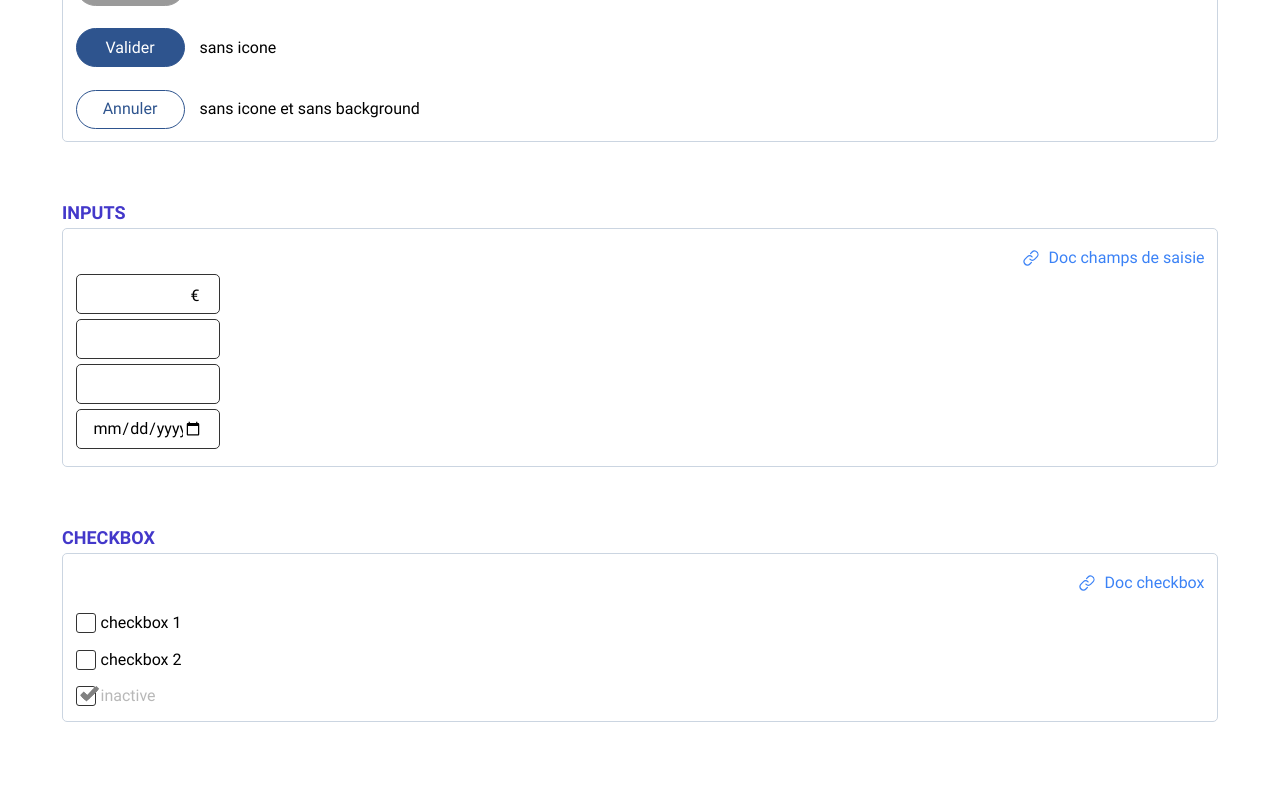
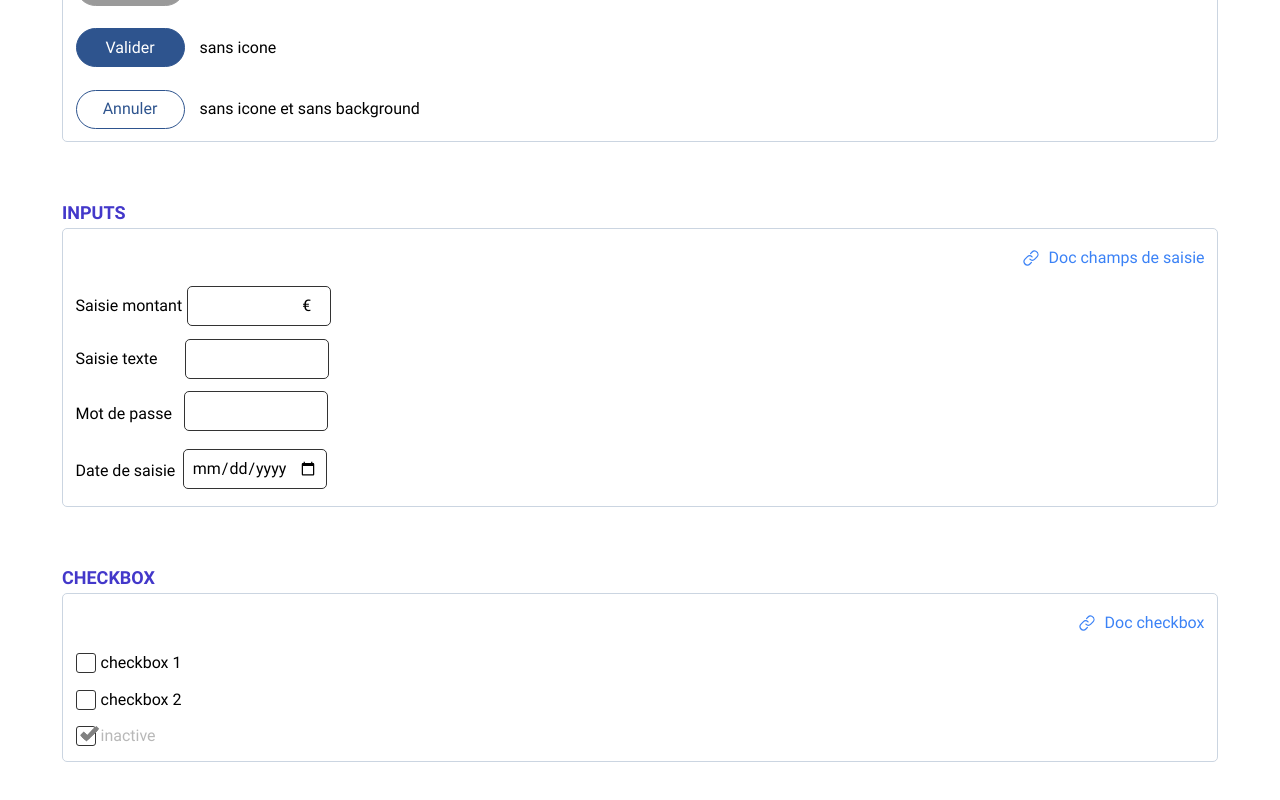
Before and after one commit to elixian/ds-pro, an Angular app: page / in a window 1280 px wide. Shown: the part 688-1488 px from the top of the page. Built offline with nearby package versions, Linux system fonts and the light colour scheme.

Commit message:
reglage de problèmes de marges

```diff
--- a/src/app/app.component.html
+++ b/src/app/app.component.html
@@ -11,7 +11,14 @@
   <div class="flex flex-col mb-24">
     <h1 class="text-indigo-700  mb-1 mt-5 ">Boutons Radio</h1>
     <div class="p-5 border border-slate-300 rounded-lg flex flex-col align-middle">
-      <a href="/doc/components/RadioButtonComponent.html" class="flex items-center justify-end text-blue-500 hover:text-blue-700"><svg xmlns="http://www.w3.org/2000/svg" xmlns:xlink="http://www.w3.org/1999/xlink" aria-hidden="true" role="img" class="w-8 mr-3" width="32" height="32" preserveAspectRatio="xMidYMid meet" viewBox="0 0 256 256"><path fill="currentColor" d="M225.3 82.7a51.8 51.8 0 0 1-15.3 36.8l-28.3 28.3a52 52 0 0 1-73.5 0a8 8 0 1 1 11.3-11.3a36.1 36.1 0 0 0 50.9 0l28.3-28.3a36 36 0 1 0-50.9-50.9L128 77.1a8 8 0 0 1-11.3-11.3L136.5 46a52.1 52.1 0 0 1 88.8 36.7ZM128 178.9l-19.8 19.8a36 36 0 0 1-50.9-50.9l28.3-28.3a36.1 36.1 0 0 1 50.9 0a8 8 0 0 0 11.3-11.3a52 52 0 0 0-73.5 0L46 136.5a52 52 0 1 0 73.5 73.5l19.8-19.8a8 8 0 0 0-11.3-11.3Z"></path></svg> <span>
+      <a href="/doc/components/RadioButtonComponent.html"
+        class="flex items-center justify-end text-blue-500 hover:text-blue-700"><svg xmlns="http://www.w3.org/2000/svg"
+          xmlns:xlink="http://www.w3.org/1999/xlink" aria-hidden="true" role="img" class="w-8 mr-3" width="32"
+          height="32" preserveAspectRatio="xMidYMid meet" viewBox="0 0 256 256">
+          <path fill="currentColor"
+            d="M225.3 82.7a51.8 51.8 0 0 1-15.3 36.8l-28.3 28.3a52 52 0 0 1-73.5 0a8 8 0 1 1 11.3-11.3a36.1 36.1 0 0 0 50.9 0l28.3-28.3a36 36 0 1 0-50.9-50.9L128 77.1a8 8 0 0 1-11.3-11.3L136.5 46a52.1 52.1 0 0 1 88.8 36.7ZM128 178.9l-19.8 19.8a36 36 0 0 1-50.9-50.9l28.3-28.3a36.1 36.1 0 0 1 50.9 0a8 8 0 0 0 11.3-11.3a52 52 0 0 0-73.5 0L46 136.5a52 52 0 1 0 73.5 73.5l19.8-19.8a8 8 0 0 0-11.3-11.3Z">
+          </path>
+        </svg> <span>
           Doc radio bouton
         </span></a>
 
@@ -37,7 +44,14 @@
 
   <h1 class="text-indigo-700  mb-2 mt-5 ">Boutons</h1>
   <div class="p-3 border border-slate-300 rounded-lg flex flex-col align-middle gap-5 mb-24">
-    <a href="/doc/components/ButtonsComponent.html" class="flex items-center justify-end text-blue-500 hover:text-blue-700"><svg xmlns="http://www.w3.org/2000/svg" xmlns:xlink="http://www.w3.org/1999/xlink" aria-hidden="true" role="img" class="w-8 mr-3" width="32" height="32" preserveAspectRatio="xMidYMid meet" viewBox="0 0 256 256"><path fill="currentColor" d="M225.3 82.7a51.8 51.8 0 0 1-15.3 36.8l-28.3 28.3a52 52 0 0 1-73.5 0a8 8 0 1 1 11.3-11.3a36.1 36.1 0 0 0 50.9 0l28.3-28.3a36 36 0 1 0-50.9-50.9L128 77.1a8 8 0 0 1-11.3-11.3L136.5 46a52.1 52.1 0 0 1 88.8 36.7ZM128 178.9l-19.8 19.8a36 36 0 0 1-50.9-50.9l28.3-28.3a36.1 36.1 0 0 1 50.9 0a8 8 0 0 0 11.3-11.3a52 52 0 0 0-73.5 0L46 136.5a52 52 0 1 0 73.5 73.5l19.8-19.8a8 8 0 0 0-11.3-11.3Z"></path></svg> <span>
+    <a href="/doc/components/ButtonsComponent.html"
+      class="flex items-center justify-end text-blue-500 hover:text-blue-700"><svg xmlns="http://www.w3.org/2000/svg"
+        xmlns:xlink="http://www.w3.org/1999/xlink" aria-hidden="true" role="img" class="w-8 mr-3" width="32" height="32"
+        preserveAspectRatio="xMidYMid meet" viewBox="0 0 256 256">
+        <path fill="currentColor"
+          d="M225.3 82.7a51.8 51.8 0 0 1-15.3 36.8l-28.3 28.3a52 52 0 0 1-73.5 0a8 8 0 1 1 11.3-11.3a36.1 36.1 0 0 0 50.9 0l28.3-28.3a36 36 0 1 0-50.9-50.9L128 77.1a8 8 0 0 1-11.3-11.3L136.5 46a52.1 52.1 0 0 1 88.8 36.7ZM128 178.9l-19.8 19.8a36 36 0 0 1-50.9-50.9l28.3-28.3a36.1 36.1 0 0 1 50.9 0a8 8 0 0 0 11.3-11.3a52 52 0 0 0-73.5 0L46 136.5a52 52 0 1 0 73.5 73.5l19.8-19.8a8 8 0 0 0-11.3-11.3Z">
+        </path>
+      </svg> <span>
         Doc boutons
       </span></a>
     <div class="flex items-center">
@@ -63,22 +77,48 @@
   <!-- SECTION INPUT -->
 
   <h1 class="text-indigo-700 mb-2 mt-5 ">Inputs</h1>
-  <div class="p-5 border border-slate-300 rounded-lg flex flex-col align-middle mb-24">
-    <a href="/doc/components/InputComponent.html" class="flex items-center justify-end text-blue-500 hover:text-blue-700"><svg xmlns="http://www.w3.org/2000/svg" xmlns:xlink="http://www.w3.org/1999/xlink" aria-hidden="true" role="img" class="w-8 mr-3" width="32" height="32" preserveAspectRatio="xMidYMid meet" viewBox="0 0 256 256"><path fill="currentColor" d="M225.3 82.7a51.8 51.8 0 0 1-15.3 36.8l-28.3 28.3a52 52 0 0 1-73.5 0a8 8 0 1 1 11.3-11.3a36.1 36.1 0 0 0 50.9 0l28.3-28.3a36 36 0 1 0-50.9-50.9L128 77.1a8 8 0 0 1-11.3-11.3L136.5 46a52.1 52.1 0 0 1 88.8 36.7ZM128 178.9l-19.8 19.8a36 36 0 0 1-50.9-50.9l28.3-28.3a36.1 36.1 0 0 1 50.9 0a8 8 0 0 0 11.3-11.3a52 52 0 0 0-73.5 0L46 136.5a52 52 0 1 0 73.5 73.5l19.8-19.8a8 8 0 0 0-11.3-11.3Z"></path></svg> <span>
+  <div class="p-5 border border-slate-300 rounded-lg flex flex-col align-middle mb-24 gap-5">
+    <a href="/doc/components/InputComponent.html"
+      class="flex items-center justify-end text-blue-500 hover:text-blue-700"><svg xmlns="http://www.w3.org/2000/svg"
+        xmlns:xlink="http://www.w3.org/1999/xlink" aria-hidden="true" role="img" class="w-8 mr-3" width="32" height="32"
+        preserveAspectRatio="xMidYMid meet" viewBox="0 0 256 256">
+        <path fill="currentColor"
+          d="M225.3 82.7a51.8 51.8 0 0 1-15.3 36.8l-28.3 28.3a52 52 0 0 1-73.5 0a8 8 0 1 1 11.3-11.3a36.1 36.1 0 0 0 50.9 0l28.3-28.3a36 36 0 1 0-50.9-50.9L128 77.1a8 8 0 0 1-11.3-11.3L136.5 46a52.1 52.1 0 0 1 88.8 36.7ZM128 178.9l-19.8 19.8a36 36 0 0 1-50.9-50.9l28.3-28.3a36.1 36.1 0 0 1 50.9 0a8 8 0 0 0 11.3-11.3a52 52 0 0 0-73.5 0L46 136.5a52 52 0 1 0 73.5 73.5l19.8-19.8a8 8 0 0 0-11.3-11.3Z">
+        </path>
+      </svg> <span>
         Doc champs de saisie
       </span></a>
-    <app-input class="w-28 mb-2 block  data-currency" [type]="'number'"></app-input>
-    <app-input class="w-44 mb-2 block" [type]="'number'"></app-input>
+    <div class="flex items-center gap-2">
+      <label for="">Saisie montant</label>
+      <app-input class="w-28  block  data-currency" [type]="'number'"></app-input>
+    </div>
+    <div class="flex items-center gap-11">
+      <label for="">Saisie texte</label>
+      <app-input class="w-44 block" ></app-input>
+    </div>
+    <div class="flex items-center gap-5">
+      <label for="">Mot de passe</label>
       <app-input class="w-44 mb-2 block" [type]="'password'"></app-input>
+    </div>
 
-    <app-input class="w-44 mb-2 block" [type]="'date'"></app-input>
+    <div class="flex items-center gap-3">
+      <label for="">Date de saisie</label>
+      <app-input class="w-[144px] mb-2 block" [type]="'date'"></app-input>
+    </div>
   </div>
 
   <!-- SECTION CHECKBOX -->
 
   <h1 class="text-indigo-700  mb-2 mt-10 ">checkbox</h1>
   <div class="p-5 border border-slate-300 rounded-lg flex flex-col align-middle gap-5 mb-24">
-    <a href="/doc/components/CheckboxComponent.html" class="flex items-center justify-end text-blue-500 hover:text-blue-700"><svg xmlns="http://www.w3.org/2000/svg" xmlns:xlink="http://www.w3.org/1999/xlink" aria-hidden="true" role="img" class="w-8 mr-3" width="32" height="32" preserveAspectRatio="xMidYMid meet" viewBox="0 0 256 256"><path fill="currentColor" d="M225.3 82.7a51.8 51.8 0 0 1-15.3 36.8l-28.3 28.3a52 52 0 0 1-73.5 0a8 8 0 1 1 11.3-11.3a36.1 36.1 0 0 0 50.9 0l28.3-28.3a36 36 0 1 0-50.9-50.9L128 77.1a8 8 0 0 1-11.3-11.3L136.5 46a52.1 52.1 0 0 1 88.8 36.7ZM128 178.9l-19.8 19.8a36 36 0 0 1-50.9-50.9l28.3-28.3a36.1 36.1 0 0 1 50.9 0a8 8 0 0 0 11.3-11.3a52 52 0 0 0-73.5 0L46 136.5a52 52 0 1 0 73.5 73.5l19.8-19.8a8 8 0 0 0-11.3-11.3Z"></path></svg> <span>Doc checkbox</span></a>
+    <a href="/doc/components/CheckboxComponent.html"
+      class="flex items-center justify-end text-blue-500 hover:text-blue-700"><svg xmlns="http://www.w3.org/2000/svg"
+        xmlns:xlink="http://www.w3.org/1999/xlink" aria-hidden="true" role="img" class="w-8 mr-3" width="32" height="32"
+        preserveAspectRatio="xMidYMid meet" viewBox="0 0 256 256">
+        <path fill="currentColor"
+          d="M225.3 82.7a51.8 51.8 0 0 1-15.3 36.8l-28.3 28.3a52 52 0 0 1-73.5 0a8 8 0 1 1 11.3-11.3a36.1 36.1 0 0 0 50.9 0l28.3-28.3a36 36 0 1 0-50.9-50.9L128 77.1a8 8 0 0 1-11.3-11.3L136.5 46a52.1 52.1 0 0 1 88.8 36.7ZM128 178.9l-19.8 19.8a36 36 0 0 1-50.9-50.9l28.3-28.3a36.1 36.1 0 0 1 50.9 0a8 8 0 0 0 11.3-11.3a52 52 0 0 0-73.5 0L46 136.5a52 52 0 1 0 73.5 73.5l19.8-19.8a8 8 0 0 0-11.3-11.3Z">
+        </path>
+      </svg> <span>Doc checkbox</span></a>
     <app-checkbox [idInput]="'check_1'" [val]="'v1'" [labelInnerText]="'checkbox 1'"></app-checkbox>
     <app-checkbox [idInput]="'check_2'" [val]="'v2'" [labelInnerText]="'checkbox 2'"></app-checkbox>
     <app-checkbox [idInput]="'check_3'" [val]="'v3'" [labelInnerText]="'inactive'" [isDisabled]="true"></app-checkbox>
--- a/src/app/components/input/input.component.html
+++ b/src/app/components/input/input.component.html
@@ -1,5 +1,5 @@
 
 <div class="wrapper-input currency" data-currency="€">
-    <input  [type]="type" [disabled]="isDisabled" class="c-input  text-right pl-4 pr-8 "  [name]="name" [id]="id" >
+    <input  [type]="type" [disabled]="isDisabled" class="c-input"  [name]="name" [id]="id" >
 
   </div>
--- a/src/app/components/input/input.component.scss
+++ b/src/app/components/input/input.component.scss
@@ -1,37 +1,37 @@
-.wrapper-input{
+.wrapper-input {
     position: relative;
     padding: 0;
-    margin-right:15px;
-    min-width: 144px ; //lock data currency on minimal width parent
-    // width:fit-content;
-    .c-input{
+    min-width: 144px; //lock data currency on minimal width parent
+
+    .c-input {
         height: 40px;
-        min-width: 144px ;
+        min-width: 144px;
         width: 100%;
         outline: 2px solid transparent;
         outline-offset: 2px;
-        border:1px solid var(--c-grey-700);
+        border: 1px solid var(--c-grey-700);
         border-radius: 5px;
-        padding: 0 16px 0 16px;
+        padding: 0 8px;
+    }
+}
 
+//class host definition .data-currency
+:host-context(.data-currency) .currency {
+    .c-input {
+        padding-right: 36px;
+        text-align: right;
     }
 
-}
-
-:host-context(.data-currency) .currency{
-
-    .c-input{
-        padding-right: 36px;
-    }
-    &:focus-within::before{
-        transition:opacity .3s ease-in-out;
+    &:focus-within::before {
+        transition: opacity .3s ease-in-out;
         opacity: .4;
     }
-    &::before{
+
+    &::before {
         content: attr(data-currency);
-        position:absolute;
-        right:20px;
-        top:25%;
+        position: absolute;
+        right: 20px;
+        top: 8px;
 
     }
 }
```
Lines whose indentation alone changed are shown as unchanged.
